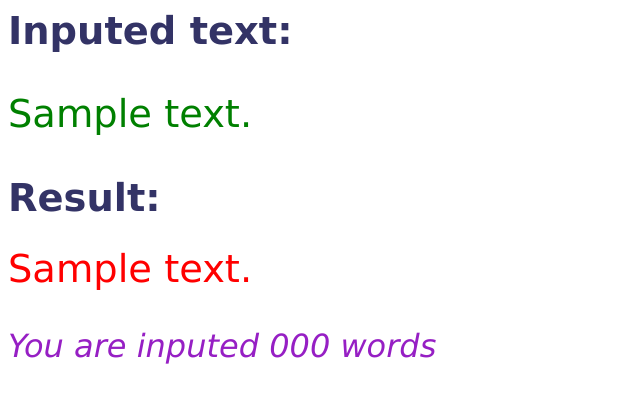
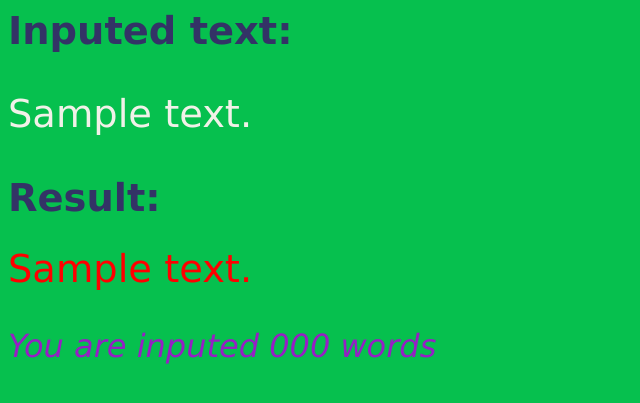
Before and after one commit to DmAlFat/Test_Django_Project, a Django app: template templates/result.html in a window 1280 px wide. Shown: the top 403 px of the page, without its empty margins (0-640 px from the left). Run offline with Django 4.2, Linux system fonts and the light colour scheme; the template is opened without the code that fills it: most values are stand-ins (such as "Sample title", 1, 10 or a date in 2020).

Commit message:
Add background color

```diff
--- a/templates/about.html
+++ b/templates/about.html
@@ -1,3 +1,4 @@
+<body bgcolor="#06c04e">
 <style>
    p {
     font-size: 300%;
@@ -6,3 +7,4 @@
    }
    </style>
 <p>This is my first test django project what is reversing your inputed text.</p>
+</body>
--- a/templates/home.html
+++ b/templates/home.html
@@ -1,3 +1,4 @@
+<body bgcolor="#06c04e">
 <h1>Text reversed</h1>
 <form action="{% url 'result' %}">
     <textarea cols="100" rows="20" name="usertext"></textarea>
@@ -6,3 +7,4 @@
     <br><br>
     <a href="about/">About...</a>
 </form>
+</body>
--- a/templates/result.html
+++ b/templates/result.html
@@ -1,3 +1,4 @@
+<body bgcolor="#06c04e">
 <style>
    H1 {
     font-size: 240%;
@@ -7,7 +8,7 @@
    p {
     font-size: 240%;
     font-family: Verdana, Times New Roman, Helvetica, sans-serif;
-    color: Green;
+    color: #f1f1e8;
    }
    p1 {
     font-size: 240%;
@@ -31,3 +32,4 @@
 
 <br><br><br>
 <p2><i>You are inputed {{number_of_words}} words</i></p2>
+</body>
```
